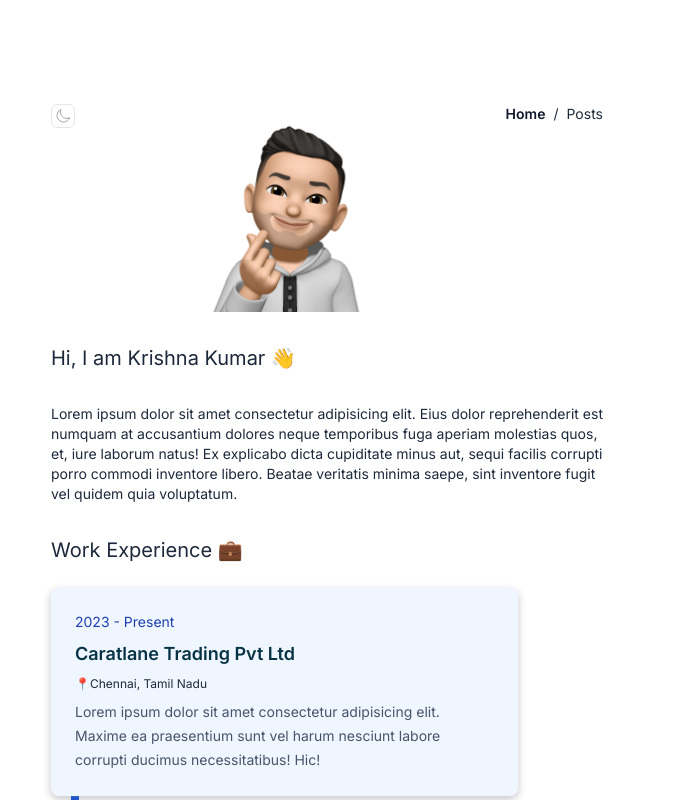
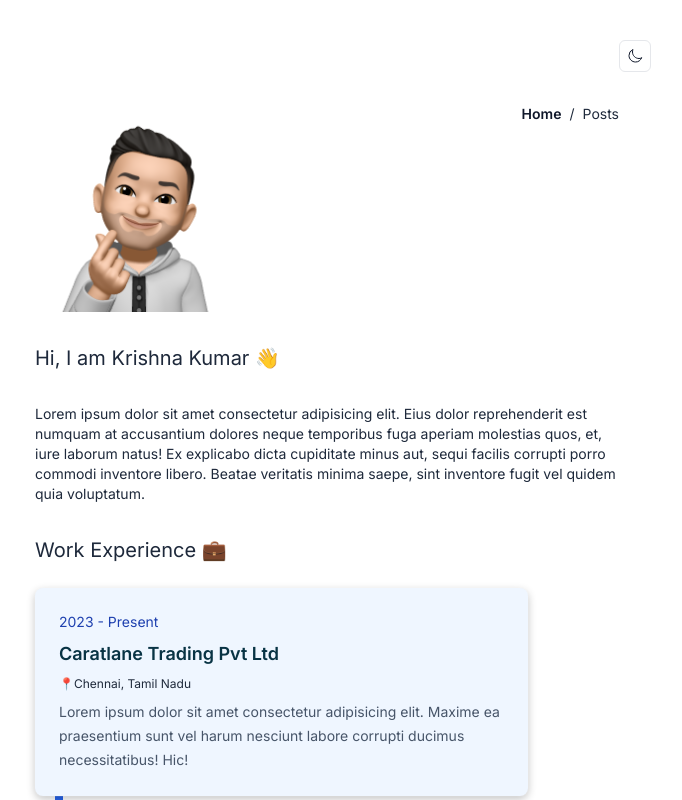
Before and after one commit to krish7x/my-portfolio, a Next.js app: page / in a window 1280 px wide. Shown: the top 800 px of the page, without its empty margins (309-991 px from the left). Built offline with nearby package versions, Linux system fonts and the light colour scheme.

Commit message:
fix: posts design

```diff
--- a/app/posts/[...slug]/page.tsx
+++ b/app/posts/[...slug]/page.tsx
@@ -50,7 +50,7 @@ export default async function PostPage({ params }: PostProps) {
   }
 
   return (
-    <article className="py-6 prose dark:prose-invert">
+    <article className="py-6 prose dark:prose-invert px-2">
       <h1 className="mb-2">{post.title}</h1>
       {post.description && (
         <p className="text-xl mt-0 text-slate-700 dark:text-slate-200">
--- a/app/posts/page.tsx
+++ b/app/posts/page.tsx
@@ -16,7 +16,7 @@ export default function Home() {
   return (
     <DefaultLayout>
       <Header />
-      <div className="flex min-h-screen max-w-[872px] flex-col gap-1">
+      <div className="flex min-h-screen max-w-[872px] flex-col gap-6">
         {allPosts.map((post) => (
           <PostCard
             key={post._id}
--- a/components/layouts/header.tsx
+++ b/components/layouts/header.tsx
@@ -10,7 +10,6 @@ export default function Header() {
   const pathname = usePathname();
   return (
     <div className="flex justify-between w-full h-50 align-middle">
-      <ModeToggle />
       <div className="w-52 h-full align-middle">
         {pathname === "/" ? (
           <Image
--- a/components/layouts/index.tsx
+++ b/components/layouts/index.tsx
@@ -1,8 +1,12 @@
 import { ReactNode } from "react";
+import { ModeToggle } from "../micros/mode-toggle";
 
 export const DefaultLayout = ({ children }: { children: ReactNode }) => (
-  <div className="m-0 bg-white/30 dark:bg-neutral-950 opacity-98">
-    <div className="mx-auto flex min-h-screen max-w-[872px] flex-col gap-5 md:gap-8 px-10 py-8 text-sm text-neutral-400  md:py-16">
+  <div className="m-0 bg-white/30 dark:bg-neutral-950 opacity-98 relative">
+    <div className="absolute right-0 -top-6 md:top-0">
+      <ModeToggle />
+    </div>
+    <div className="mx-auto flex min-h-screen max-w-[872px] flex-col gap-5 md:gap-8 px-6 py-8 text-sm text-neutral-400  md:py-16">
       {children}
     </div>
   </div>
--- a/components/macros/post-card.tsx
+++ b/components/macros/post-card.tsx
@@ -11,7 +11,7 @@ export const PostCard = ({
   readDuration?: string;
   link?: string;
 }) => (
-  <Link href={link} className="relative mt-8">
+  <Link href={link} className="relative">
     <div className="flex flex-col gap-2 w-full md:w-10/12 p-4 md:p-6 bg-blue-50 rounded-lg  hover:bg-blue-100 dark:bg-neutral-900  dark:hover:bg-neutral-800 cursor-pointer relative ring-1 ring-white/10 dark:shadow-[0_20px_207px_rgba(238,_130,_238,_0.2)]">
       <h2 className="text-cyan-950 dark:text-slate-100 text-sm md:text-lg font-semibold line-clamp-2">
         {title}
--- a/components/micros/mode-toggle.tsx
+++ b/components/micros/mode-toggle.tsx
@@ -8,7 +8,7 @@ export function ModeToggle() {
   return (
     <button
       onClick={() => setTheme(theme === "light" ? "dark" : "light")}
-      className="border rounded-md w-6 h-6 flex items-center justify-center"
+      className="border rounded-md w-8 h-8 flex items-center justify-center"
     >
       <span className="sr-only">Toggle mode</span>
       {theme !== "dark" ? (
```
